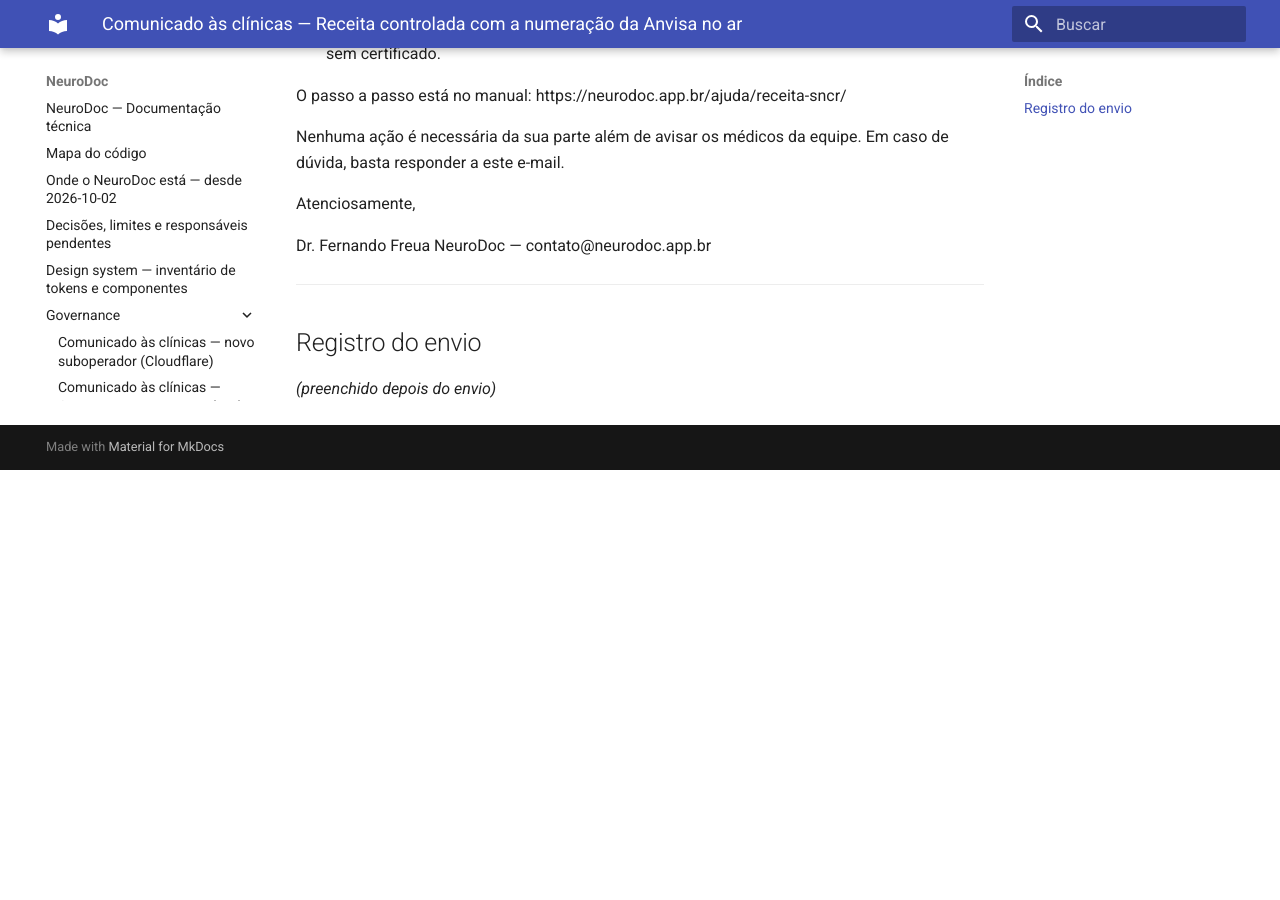
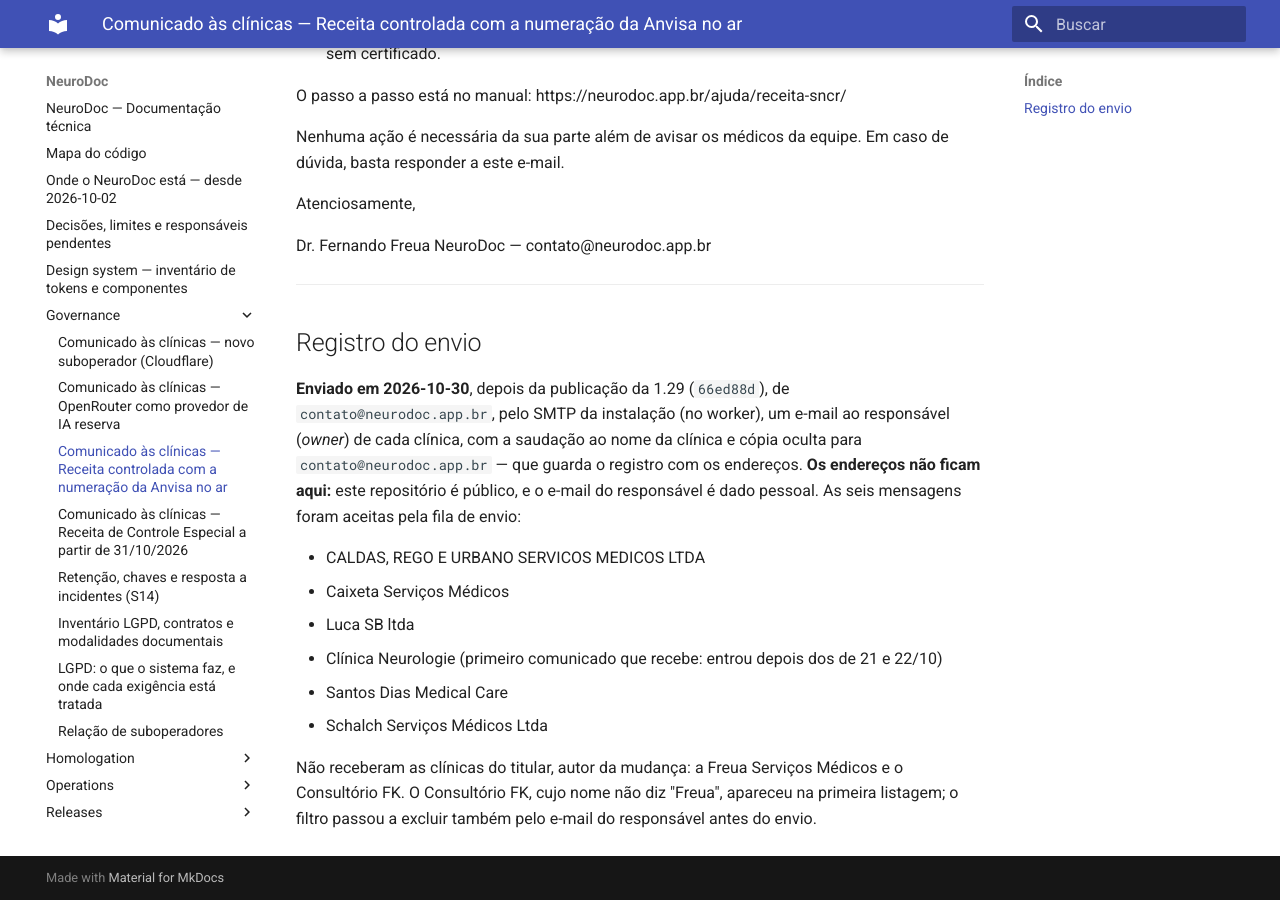
Before and after one commit to ffreua/neurodoc, an MkDocs documentation site: the page built from docs/governance/comunicado-2026-10-sncr-no-ar.md, in a window 1280 px wide and 900 px high, scrolled down 974 px. Built offline with MkDocs 1.6.1 and Material for MkDocs 9.7.7, drawn with Linux system fonts in a browser that asks for light colours; before the commit the page ends 1444 px from its top, so only the background shows below that.

Commit message:
Registra a publicação da 1.29 e o envio do comunicado do SNCR, sem os e-mails dos responsáveis

```diff
--- a/docs/governance/comunicado-2026-10-sncr-no-ar.md
+++ b/docs/governance/comunicado-2026-10-sncr-no-ar.md
@@ -54,4 +54,22 @@
 
 ## Registro do envio
 
-*(preenchido depois do envio)*
+**Enviado em 2026-10-30**, depois da publicação da 1.29 (`66ed88d`), de
+`contato@neurodoc.app.br`, pelo SMTP da instalação (no worker), um e-mail
+ao responsável (*owner*) de cada clínica, com a saudação ao nome da clínica
+e cópia oculta para `contato@neurodoc.app.br` — que guarda o registro com
+os endereços. **Os endereços não ficam aqui:** este repositório é público,
+e o e-mail do responsável é dado pessoal. As seis mensagens foram aceitas
+pela fila de envio:
+
+- CALDAS, REGO E URBANO SERVICOS MEDICOS LTDA
+- Caixeta Serviços Médicos
+- Luca SB ltda
+- Clínica Neurologie (primeiro comunicado que recebe: entrou depois dos de 21 e 22/10)
+- Santos Dias Medical Care
+- Schalch Serviços Médicos Ltda
+
+Não receberam as clínicas do titular, autor da mudança: a Freua Serviços
+Médicos e o Consultório FK. O Consultório FK, cujo nome não diz "Freua",
+apareceu na primeira listagem; o filtro passou a excluir também pelo e-mail
+do responsável antes do envio.
--- a/docs/releases/1.29-a-receita-da-anvisa.md
+++ b/docs/releases/1.29-a-receita-da-anvisa.md
@@ -6,8 +6,8 @@
 
 | Campo | Valor |
 | --- | --- |
-| Commit que marca a versão | *(o do commit da 1.29)* |
-| SHA publicado | *(preenchido depois da publicação)* |
+| Commit que marca a versão | `66ed88d` (`base/version.py` → 1.29) |
+| SHA publicado | `66ed88d305105085ff2f57dff9cec01a600fb5c3` (2026-10-30; todos os serviços saudáveis, `/health/` 200; página inicial com o aviso, contrato 1.2 e artigo da ajuda conferidos em produção) |
 | Data da homologação | 2026-10-29 — **teste real em produção**: bloco `2610.6-35.049779001` a `2610.6-35.049780000` recebido pelo Gov.br do Dr. Fernando, RCE de sertralina assinada com o número `2610.6-35.049779001`, conferido como **AUTORIZADA** no portal da Anvisa; bateria local completa |
 | Responsável que assinou | **a assinar** — Dr. Fernando Freua, responsável técnico e controlador |
 | Release anterior | 1.28 (com a correção `ddbd6b1` publicada no mesmo dia) |
@@ -82,3 +82,7 @@
   vista, confirmação reabrindo o mesmo pedido, trilha, secretária fora.
 - `check_contrato`, `check_landing`, `check_chat_manual`: o CNPJ do
   contratado, o aviso da novidade e o corpus do chat.
+
+## Comunicado às clínicas
+
+Enviado em 2026-10-30 a seis clínicas: [`docs/governance/comunicado-2026-10-sncr-no-ar.md`](../governance/comunicado-2026-10-sncr-no-ar.md).
```
